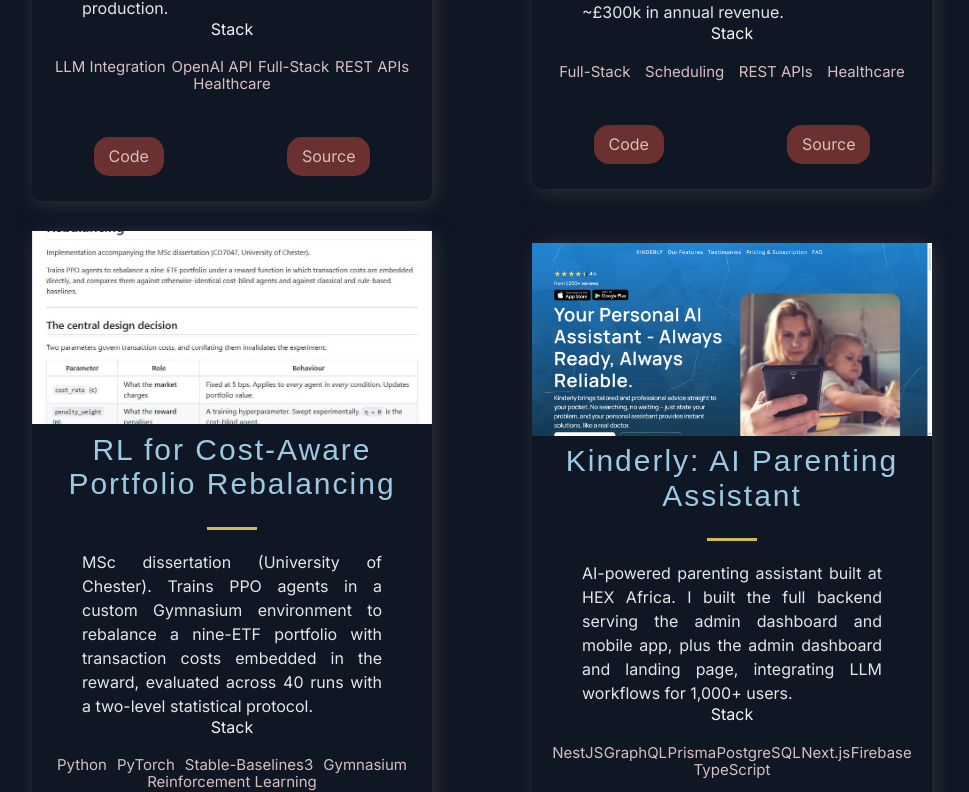
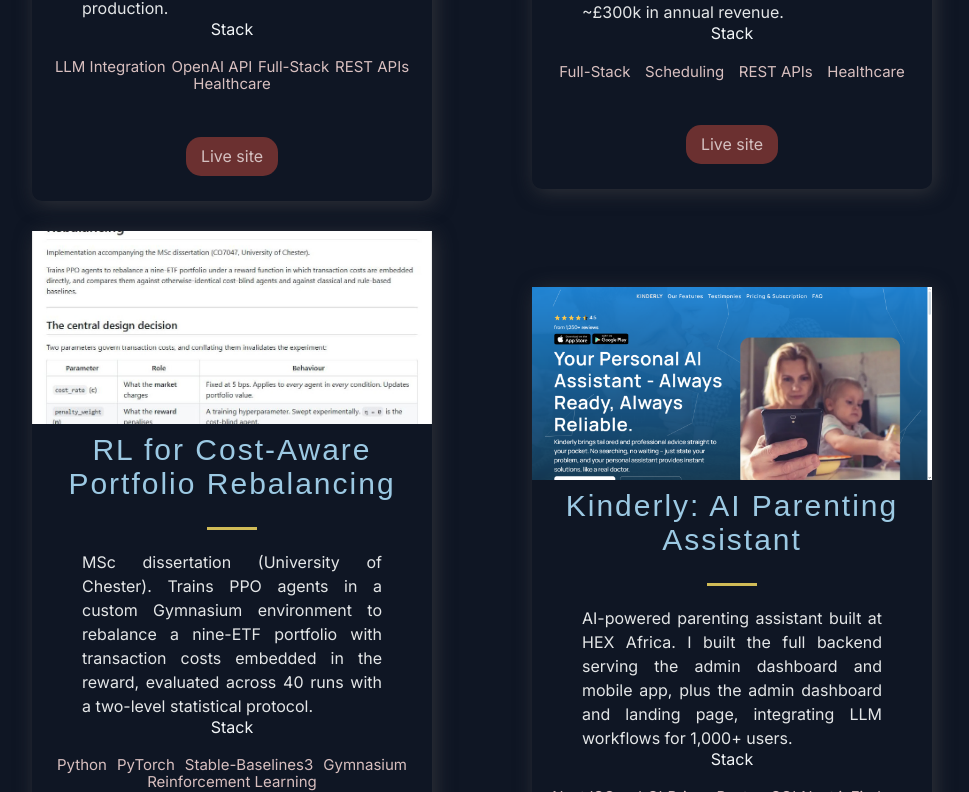
Before and after one commit to Babajide777/portfolio-website-1, a Next.js app: page / in a window 1280 px wide. Shown: the part 1288-2080 px from the top of the page, without its empty margins (158-1127 px from the left). Built offline with nearby package versions, Linux system fonts and the light colour scheme.

Commit message:
Show Live site and Code buttons only when links exist

```diff
--- a/app/components/Projects/Projects.js
+++ b/app/components/Projects/Projects.js
@@ -30,7 +30,7 @@ const Projects = () => (
       {projects.map((p, i) => {
         return (
           <BlogCard key={i}>
-            <Img src={p.image} />
+            <Img src={p.image} alt={p.title} />
             <TitleContent>
               <HeaderThree title={p.title}>{p.title}</HeaderThree>
               <Hr />
@@ -44,22 +44,28 @@ const Projects = () => (
                 })}
               </TagList>
             </div>
+            {(p.live || p.code) && (
               <UtilityList>
+                {p.live && (
                   <ExternalLinks
-                href={p.visit}
+                    href={p.live}
+                    target="_blank"
+                    rel="noopener noreferrer"
+                  >
+                    Live site
+                  </ExternalLinks>
+                )}
+                {p.code && (
+                  <ExternalLinks
+                    href={p.code}
                     target="_blank"
                     rel="noopener noreferrer"
                   >
                     Code
                   </ExternalLinks>
-              <ExternalLinks
-                href={p.source}
-                target="_blank"
-                rel="noopener noreferrer"
-              >
-                Source
-              </ExternalLinks>
+                )}
               </UtilityList>
+            )}
           </BlogCard>
         );
       })}
```
Lines whose indentation alone changed are shown as unchanged.
